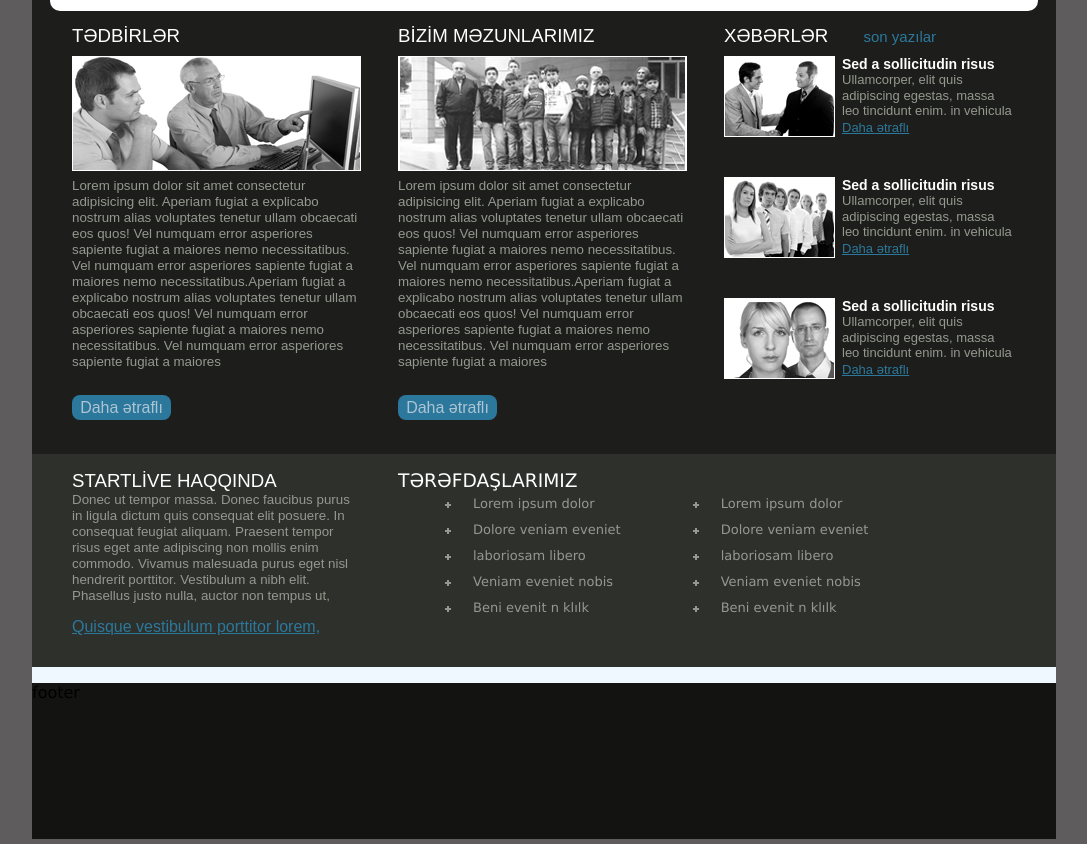
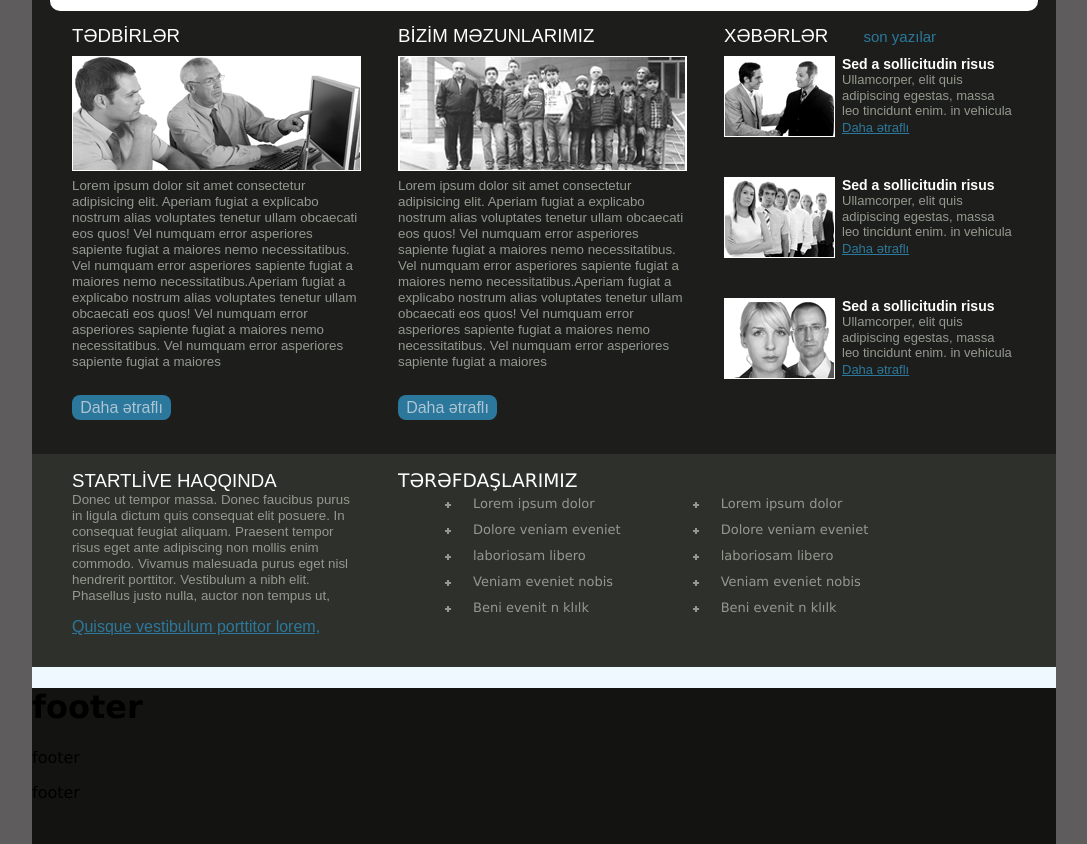
Before and after one commit to Namik-teach/BAXTER, a plain HTML site: page index.html in a window 1280 px wide. Shown: the part 965-1809 px from the top of the page, without its empty margins (96-1183 px from the left). Drawn offline with Linux system fonts and the light colour scheme; files that its build step writes are made by us from their sources; files whose address does not match are found by name.

Commit message:
Update index.html

```diff
--- a/index.html
+++ b/index.html
@@ -137,6 +137,8 @@
             </div>
         </div>
         <div id="footer">
+		<h1>footer</h1>
+		<p>footer</p>
 		<p>footer</p>
 		</div>
     </div>
```
